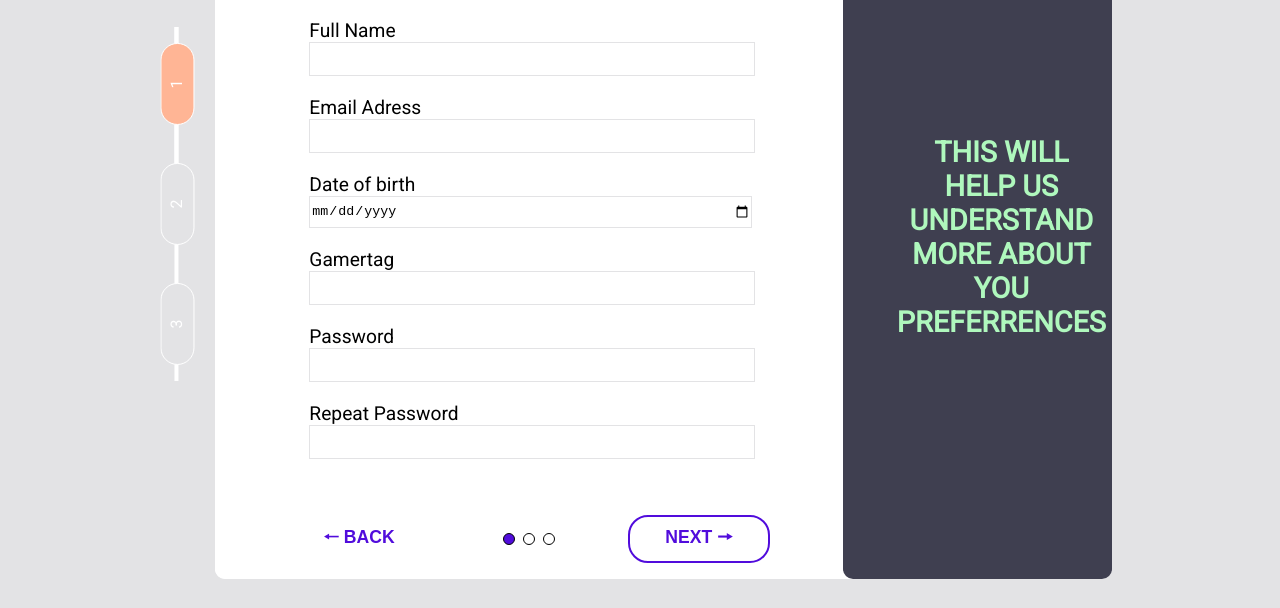
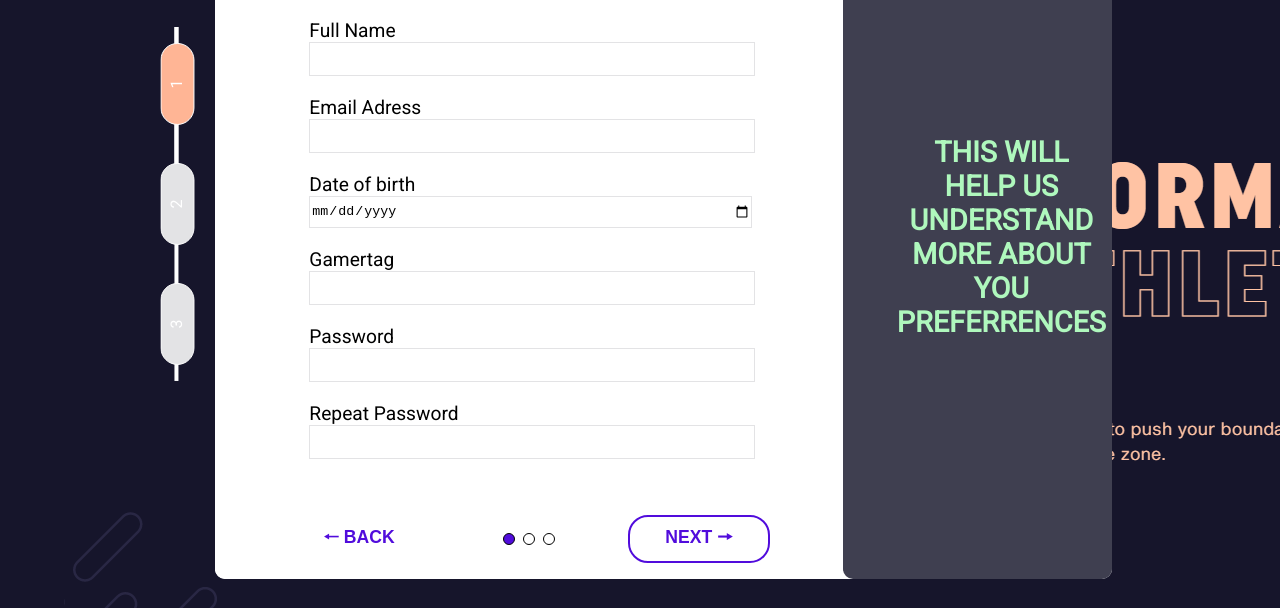
Before and after one commit to MateuszWalowski/ezone, a website built with Vite: page ezone/index.html in a window 1280 px wide. Shown: the part 192-800 px from the top of the page. Built offline with nearby package versions, Linux system fonts and the light colour scheme; no server answers.

Commit message:
added a background

```diff
--- a/ezone/style.css
+++ b/ezone/style.css
@@ -17,7 +17,7 @@ body {
     " sidebar main main main main main main main ";
   padding: 0em 10em;
   font-family: roboto;
-  background: #e3e3e5;
+    background: url(bg.png);
 }
 
 #logo {
```
